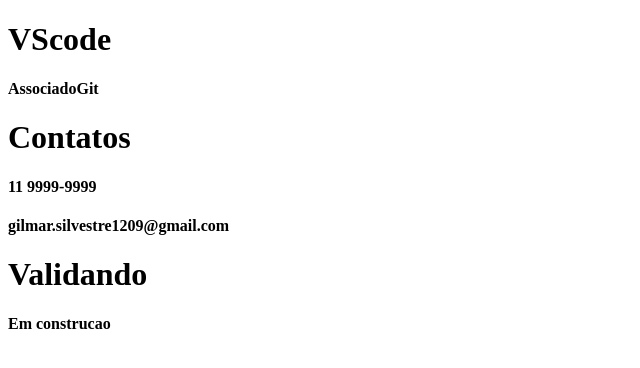
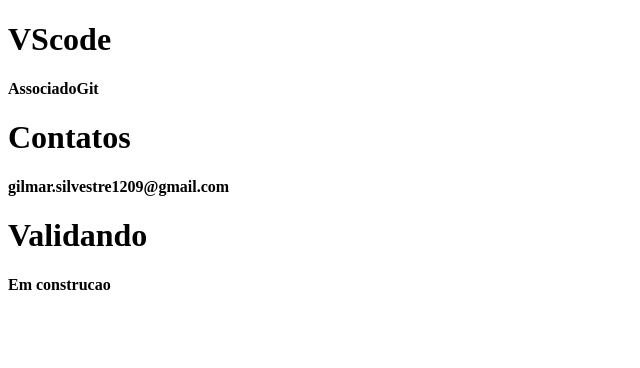
Before and after one commit to gilmar13/Primeiroprojeto, a plain HTML site: page index.html in a window 1280 px wide. Shown: the whole page, without its empty margins (0-640 px from the left). Drawn offline with Linux system fonts and the light colour scheme.

Commit message:
salvei o conteudo

```diff
--- a/index.html
+++ b/index.html
@@ -13,7 +13,7 @@
 
 
    <H1>Contatos</H1>
-   <H4>11 9999-9999</H4>
+
    <H4>gilmar.silvestre1209@gmail.com</H4>
 
    <H1>Validando</H1>
```
